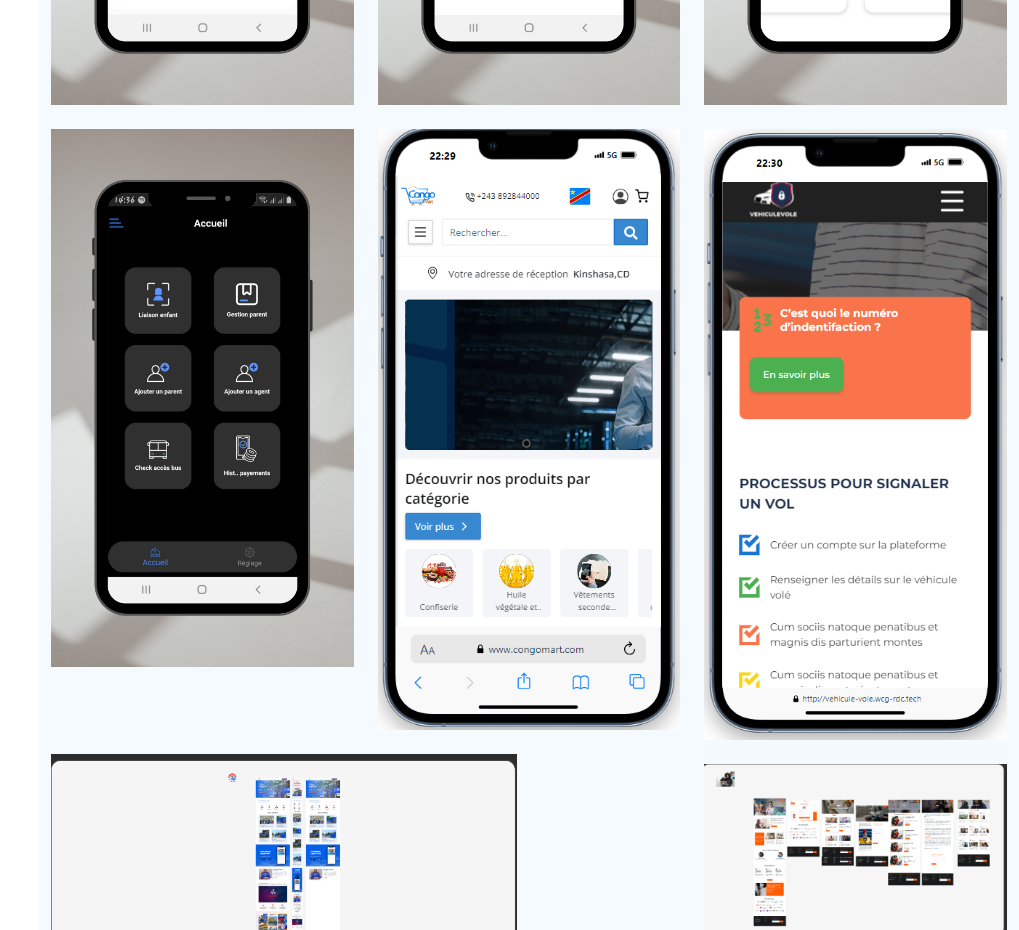
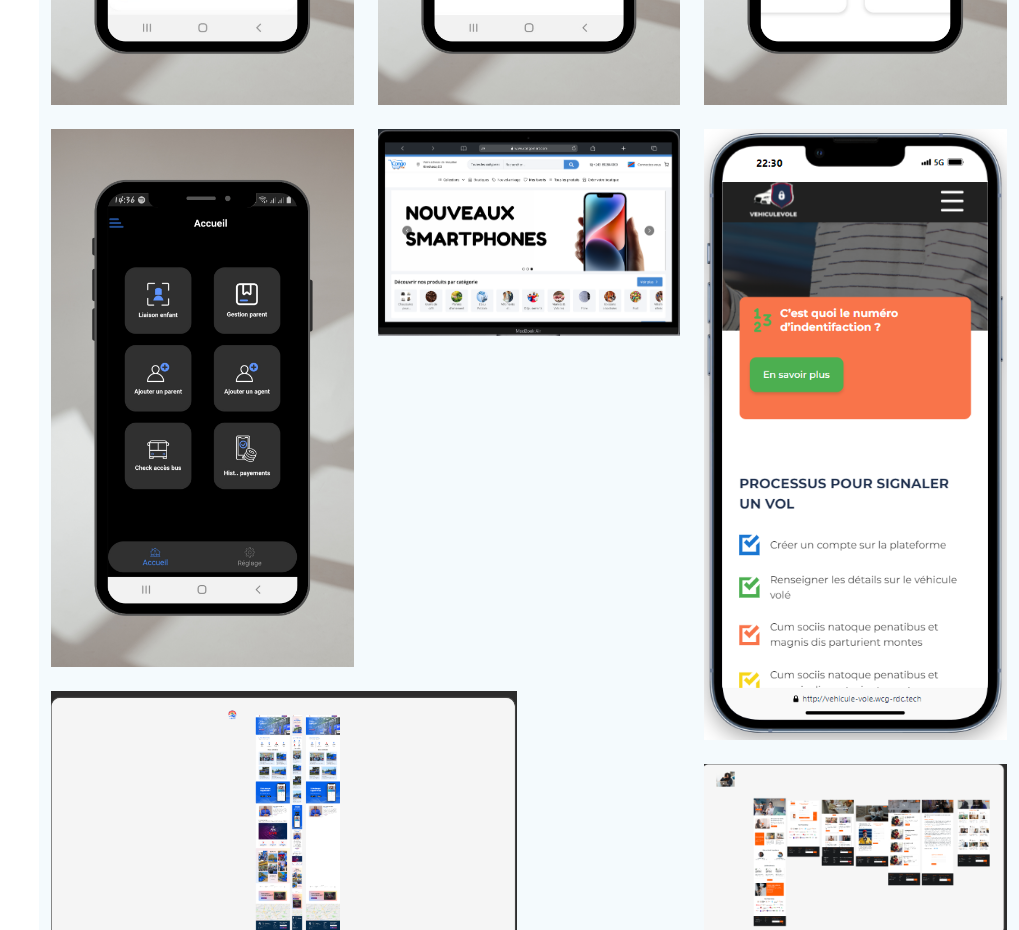
Before and after one commit to victoireMyinda/Myportfolio, a plain HTML site: page index.html in a window 1280 px wide. Shown: the part 4280-5210 px from the top of the page, without its empty margins (261-1280 px from the left). Drawn offline with Linux system fonts and the light colour scheme.

Commit message:
main:update

```diff
--- a/index.html
+++ b/index.html
@@ -517,11 +517,11 @@
 
             <div class="col-lg-4 col-md-6 portfolio-item isotope-item filter-product">
               <div class="portfolio-content h-100">
-                <img src="assets/img/portfolio/product-1.png" class="img-fluid" alt="">
+                <img src="assets/img/portfolio/congomart.png" class="img-fluid" alt="">
                 <div class="portfolio-info">
                   <h4>Congomart</h4>
                   <p>a Congolese platform for e-commerce.</p>
-                  <a href="assets/img/portfolio/product-1.png" title="Congomart" data-gallery="portfolio-gallery-product"
+                  <a href="assets/img/portfolio/congomart.png" title="Congomart" data-gallery="portfolio-gallery-product"
                     class="glightbox preview-link"><i class="bi bi-zoom-in"></i></a>
                   <a href="https://www.congomart.com/" title="More Details" class="details-link"><i
                       class="bi bi-link-45deg"></i></a>
```
Also changed, not shown: assets/img/portfolio/congomart.png (added).
